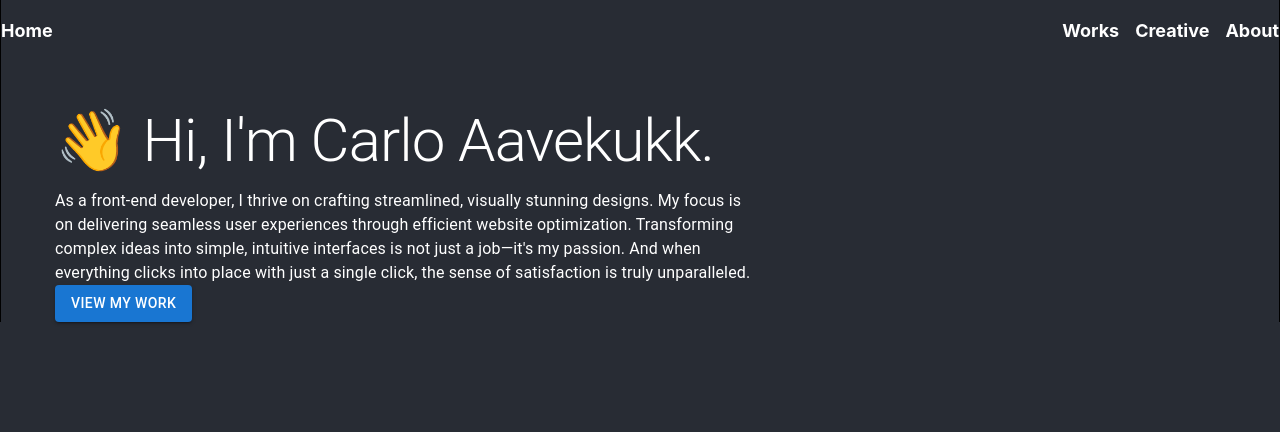
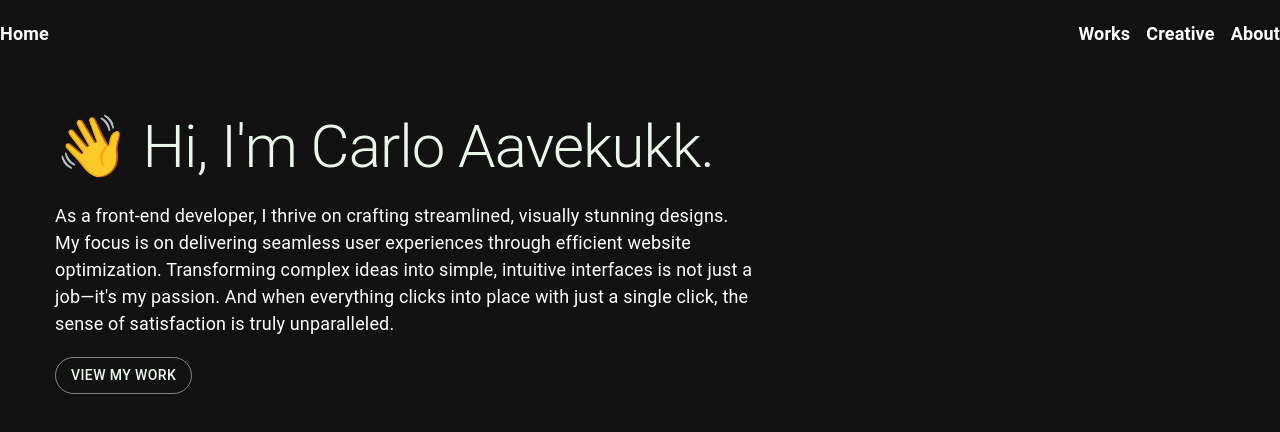
Before and after one commit to Teser301/portfolio, a React (Create React App) app: page / in a window 1280 px wide. Shown: the top 432 px of the page. Built offline with nearby package versions, Linux system fonts and the light colour scheme.

Commit message:
dev: materials theme

```diff
--- a/src/App.scss
+++ /dev/null
@@ -1,14 +0,0 @@
-body {
-    background-color: #282c34;
-    color: white;
-    max-width: 1440px;
-    margin: 0 auto;
-    border: 1px solid black;
-    border-top: 0;
-    border-bottom: 0;
-}
-
-.content {
-    max-width: 1170px;
-    margin: 0 auto;
-}
--- a/src/App.tsx
+++ b/src/App.tsx
@@ -1,6 +1,4 @@
 import React from "react";
-import logo from "./logo.svg";
-import "./App.scss";
 import "./assets/styles/main.scss";
 import NavBar from "./components/specific/NavBar";
 import HeaderBlock from "./components/common/HeaderBlock";
@@ -8,12 +6,26 @@ import { Box } from "@mui/material";
 
 const App: React.FC = () => {
     return (
-        <div className="App">
+        <Box
+            className="App"
+            sx={{
+                maxWidth: "1440px",
+                margin: "0 auto",
+                borderTop: "0",
+                borderBottom: "0",
+            }}
+        >
             <NavBar />
-            <Box className="content">
+            <Box
+                className="content"
+                sx={{
+                    maxWidth: "1170px",
+                    margin: "0 auto",
+                }}
+            >
                 <HeaderBlock />
             </Box>
-        </div>
+        </Box>
     );
 };
 
--- a/src/assets/styles/base/navBar.scss
+++ b/src/assets/styles/base/navBar.scss
@@ -1,3 +1,5 @@
+@import "./variables";
+
 .navbar {
     padding: 1em;
     display: grid;
--- a/src/assets/styles/components/headerBlock.scss
+++ b/src/assets/styles/components/headerBlock.scss
@@ -6,6 +6,7 @@
         margin-bottom: 13px;
     }
     p {
-        width: 60%;
+        max-width: 700px;
+        font-size: 18px;
     }
 }
--- a/src/components/common/HeaderBlock.tsx
+++ b/src/components/common/HeaderBlock.tsx
@@ -4,16 +4,29 @@ import "./../../assets/styles/components/headerBlock.scss";
 
 const HeaderBlock = () => {
     return (
-        <Box className="headerBlock">
-            <Typography variant="h1">👋 Hi, I'm Carlo Aavekukk.</Typography>
-            <Typography variant="body1">
+        <Box
+            className="headerBlock"
+            sx={{
+                textAlign: "left",
+                marginBottom: "45px",
+            }}
+        >
+            <Typography color="primary" variant="h1">
+                👋 Hi, I'm Carlo Aavekukk.
+            </Typography>
+            <Typography
+                variant="body1"
+                sx={{
+                    margin: "20px 0px",
+                }}
+            >
                 As a front-end developer, I thrive on crafting streamlined, visually stunning
                 designs. My focus is on delivering seamless user experiences through efficient
                 website optimization. Transforming complex ideas into simple, intuitive interfaces
                 is not just a job—it's my passion. And when everything clicks into place with just a
                 single click, the sense of satisfaction is truly unparalleled.
             </Typography>
-            <Button variant="contained">View my work</Button>
+            <Button variant="outlined">View my work</Button>
         </Box>
     );
 };
--- a/src/index.tsx
+++ b/src/index.tsx
@@ -1,8 +1,10 @@
 import React from "react";
 import ReactDOM from "react-dom/client";
-import "./index.css";
 import App from "./App";
 import reportWebVitals from "./reportWebVitals";
+import theme from "./theme";
+import { ThemeProvider } from "@emotion/react";
+import { CssBaseline } from "@mui/material";
 
 // Type assertion to specify the element type
 const rootElement = document.getElementById("root") as HTMLElement;
@@ -11,7 +13,10 @@ if (rootElement) {
     const root = ReactDOM.createRoot(rootElement);
     root.render(
         <React.StrictMode>
-            <App />
+            <ThemeProvider theme={theme}>
+                <CssBaseline />
+                <App />
+            </ThemeProvider>
         </React.StrictMode>
     );
 }
--- /dev/null
+++ b/src/theme.tsx
@@ -0,0 +1,24 @@
+import { createTheme, responsiveFontSizes } from "@mui/material";
+
+const theme = createTheme({
+    palette: {
+        mode: "dark",
+        primary: {
+            main: "#ebf7eb",
+        },
+        secondary: {
+            main: "#ebf7eb",
+        },
+    },
+    components: {
+        MuiButton: {
+            styleOverrides: {
+                root: {
+                    borderRadius: 20,
+                },
+            },
+        },
+    },
+});
+
+export default responsiveFontSizes(theme);
```
